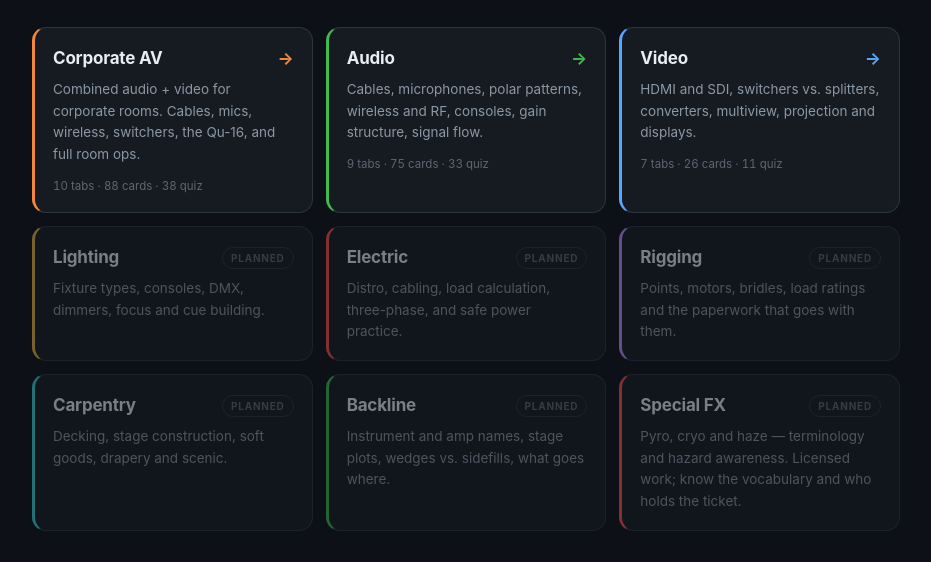
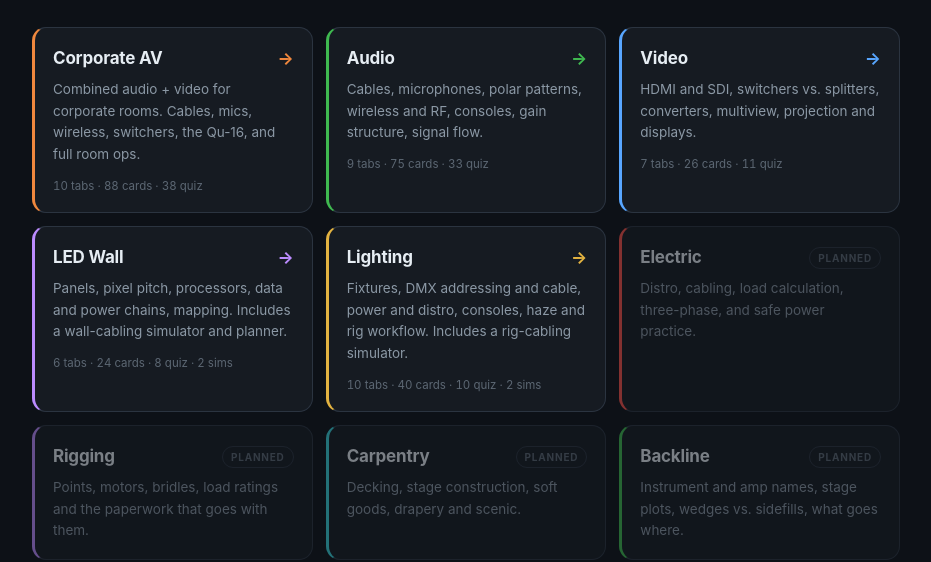
Before and after one commit to TheNBAFinals/Corp-AV-Guide, a plain HTML site: page index.html in a window 1280 px wide. Shown: the part 192-754 px from the top of the page, without its empty margins (174-1105 px from the left). Drawn offline with Linux system fonts and the light colour scheme.

Commit message:
Add files via upload

```diff
--- a/index.html
+++ b/index.html
@@ -277,10 +277,16 @@
       <p class="ddesc">HDMI and SDI, switchers vs. splitters, converters, multiview, projection and displays.</p>
       <div class="dmeta">7 tabs · 26 cards · 11 quiz</div>
     </a>
-    <div class="dept soon" style="--c:var(--warn)">
-      <div class="dtop"><span class="dname">Lighting</span><span class="dtag">planned</span></div>
-      <p class="ddesc">Fixture types, consoles, DMX, dimmers, focus and cue building.</p>
-    </div>
+    <a class="dept" href="./ledwall/" style="--c:var(--sdi)">
+      <div class="dtop"><span class="dname">LED Wall</span><span class="dgo">→</span></div>
+      <p class="ddesc">Panels, pixel pitch, processors, data and power chains, mapping. Includes a wall-cabling simulator and planner.</p>
+      <div class="dmeta">6 tabs · 24 cards · 8 quiz · 2 sims</div>
+    </a>
+    <a class="dept" href="./lighting/" style="--c:var(--warn)">
+      <div class="dtop"><span class="dname">Lighting</span><span class="dgo">→</span></div>
+      <p class="ddesc">Fixtures, DMX addressing and cable, power and distro, consoles, haze and rig workflow. Includes a rig-cabling simulator.</p>
+      <div class="dmeta">10 tabs · 40 cards · 10 quiz · 2 sims</div>
+    </a>
     <div class="dept soon" style="--c:var(--power)">
       <div class="dtop"><span class="dname">Electric</span><span class="dtag">planned</span></div>
       <p class="ddesc">Distro, cabling, load calculation, three-phase, and safe power practice.</p>
```
